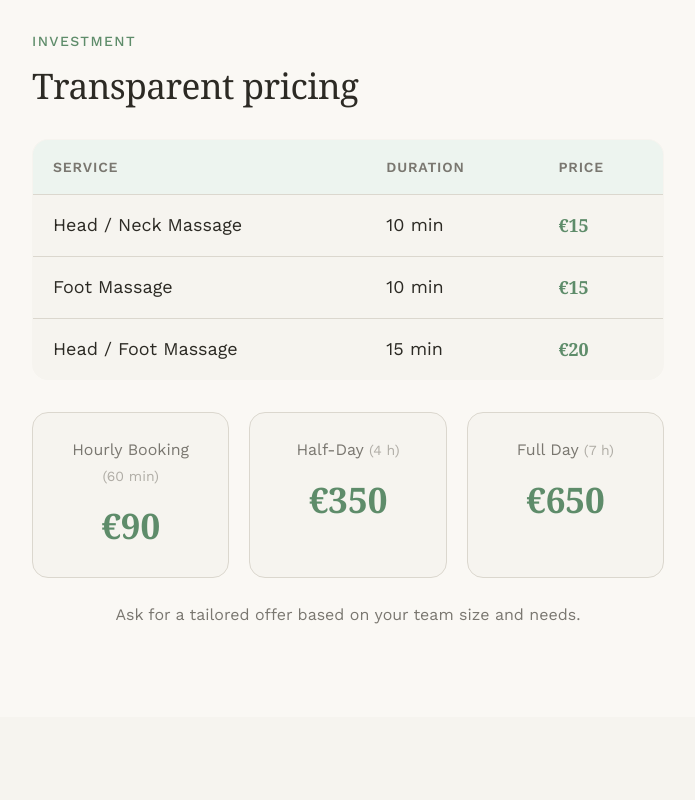
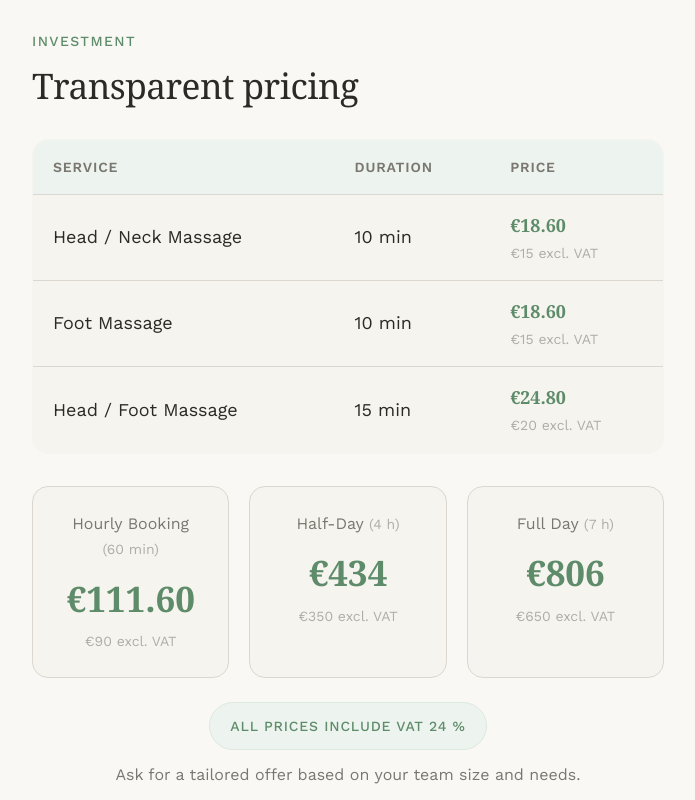
Before and after one commit to desilvasha/calm-corner, a plain HTML site: page index.html in a window 1280 px wide. Shown: the part 2420-3220 px from the top of the page, without its empty margins (292-987 px from the left). Drawn offline with nearby package versions, Linux system fonts and the light colour scheme; a web font is replaced by a local one.

Commit message:
Add VAT 24% to all prices with excl. VAT shown underneath

```diff
--- a/i18n.js
+++ b/i18n.js
@@ -57,9 +57,16 @@ const translations = {
   "pricing.headneck": { en: "Head / Neck Massage", fi: "Pää- / niskahieronta" },
   "pricing.foot":     { en: "Foot Massage",        fi: "Jalkahieronta" },
   "pricing.headfoot": { en: "Head / Foot Massage", fi: "Pää- / jalkahieronta" },
+  "pricing.headneck.exvat": { en: "&euro;15 excl. VAT", fi: "&euro;15 ilman ALV" },
+  "pricing.foot.exvat":     { en: "&euro;15 excl. VAT", fi: "&euro;15 ilman ALV" },
+  "pricing.headfoot.exvat": { en: "&euro;20 excl. VAT", fi: "&euro;20 ilman ALV" },
   "pricing.hourly":   { en: "Hourly Booking",      fi: "Tuntivaraus" },
   "pricing.halfday":  { en: "Half-Day",            fi: "Puoli päivää" },
   "pricing.fullday":  { en: "Full Day",            fi: "Koko päivä" },
+  "pricing.hourly.exvat":   { en: "&euro;90 excl. VAT",  fi: "&euro;90 ilman ALV" },
+  "pricing.halfday.exvat":  { en: "&euro;350 excl. VAT", fi: "&euro;350 ilman ALV" },
+  "pricing.fullday.exvat":  { en: "&euro;650 excl. VAT", fi: "&euro;650 ilman ALV" },
+  "pricing.vatnote":  { en: "All prices include VAT 24 %", fi: "Kaikki hinnat sisältävät ALV 24 %" },
   "pricing.note":     { en: "Ask for a tailored offer based on your team size and needs.", fi: "Kysy räätälöityä tarjousta tiimisi koon ja tarpeiden mukaan." },
 
   // ── Krishan ──
--- a/index.html
+++ b/index.html
@@ -178,17 +178,26 @@
               <tr>
                 <td data-i18n="pricing.headneck">Head / Neck Massage</td>
                 <td>10 min</td>
-                <td>&euro;15</td>
+                <td>
+                  <span class="price-main">&euro;18.60</span>
+                  <span class="price-exvat" data-i18n="pricing.headneck.exvat">&euro;15 excl. VAT</span>
+                </td>
               </tr>
               <tr>
                 <td data-i18n="pricing.foot">Foot Massage</td>
                 <td>10 min</td>
-                <td>&euro;15</td>
+                <td>
+                  <span class="price-main">&euro;18.60</span>
+                  <span class="price-exvat" data-i18n="pricing.foot.exvat">&euro;15 excl. VAT</span>
+                </td>
               </tr>
               <tr>
                 <td data-i18n="pricing.headfoot">Head / Foot Massage</td>
                 <td>15 min</td>
-                <td>&euro;20</td>
+                <td>
+                  <span class="price-main">&euro;24.80</span>
+                  <span class="price-exvat" data-i18n="pricing.headfoot.exvat">&euro;20 excl. VAT</span>
+                </td>
               </tr>
             </tbody>
           </table>
@@ -198,17 +207,21 @@
         <div class="pricing-cards">
           <div class="price-card">
             <p class="price-label"><span data-i18n="pricing.hourly">Hourly Booking</span> <span class="price-detail">(60 min)</span></p>
-            <p class="price-value">&euro;90</p>
+            <p class="price-value">&euro;111.60</p>
+            <p class="price-exvat-card" data-i18n="pricing.hourly.exvat">&euro;90 excl. VAT</p>
           </div>
           <div class="price-card">
             <p class="price-label"><span data-i18n="pricing.halfday">Half-Day</span> <span class="price-detail">(4 h)</span></p>
-            <p class="price-value">&euro;350</p>
+            <p class="price-value">&euro;434</p>
+            <p class="price-exvat-card" data-i18n="pricing.halfday.exvat">&euro;350 excl. VAT</p>
           </div>
           <div class="price-card">
             <p class="price-label"><span data-i18n="pricing.fullday">Full Day</span> <span class="price-detail">(7 h)</span></p>
-            <p class="price-value">&euro;650</p>
+            <p class="price-value">&euro;806</p>
+            <p class="price-exvat-card" data-i18n="pricing.fullday.exvat">&euro;650 excl. VAT</p>
           </div>
         </div>
+        <p class="pricing-vat-note" data-i18n="pricing.vatnote">All prices include VAT 24 %</p>
         <p class="pricing-note" data-i18n="pricing.note">Ask for a tailored offer based on your team size and needs.</p>
       </div>
     </section>
--- a/style.css
+++ b/style.css
@@ -612,6 +612,46 @@ button { cursor: pointer; background: none; border: none; }
   color: var(--color-accent);
 }
 
+.price-main {
+  display: block;
+  font-family: var(--font-display);
+  font-weight: 600;
+  color: var(--color-accent);
+}
+
+.price-exvat {
+  display: block;
+  font-family: var(--font-body);
+  font-size: var(--text-xs);
+  font-weight: 400;
+  color: var(--color-text-faint);
+  margin-top: 2px;
+}
+
+.price-exvat-card {
+  font-family: var(--font-body);
+  font-size: var(--text-xs);
+  color: var(--color-text-faint);
+  margin-top: var(--space-1);
+}
+
+.pricing-vat-note {
+  font-size: var(--text-xs);
+  font-weight: 500;
+  color: var(--color-accent);
+  text-align: center;
+  text-transform: uppercase;
+  letter-spacing: 0.06em;
+  margin-bottom: var(--space-3);
+  padding: var(--space-3) var(--space-5);
+  background: var(--color-accent-subtle);
+  border: 1px solid var(--color-accent-light);
+  border-radius: var(--radius-full);
+  max-width: max-content;
+  margin-left: auto;
+  margin-right: auto;
+}
+
 .pricing-table tbody tr:hover {
   background: var(--color-accent-subtle);
 }
```
